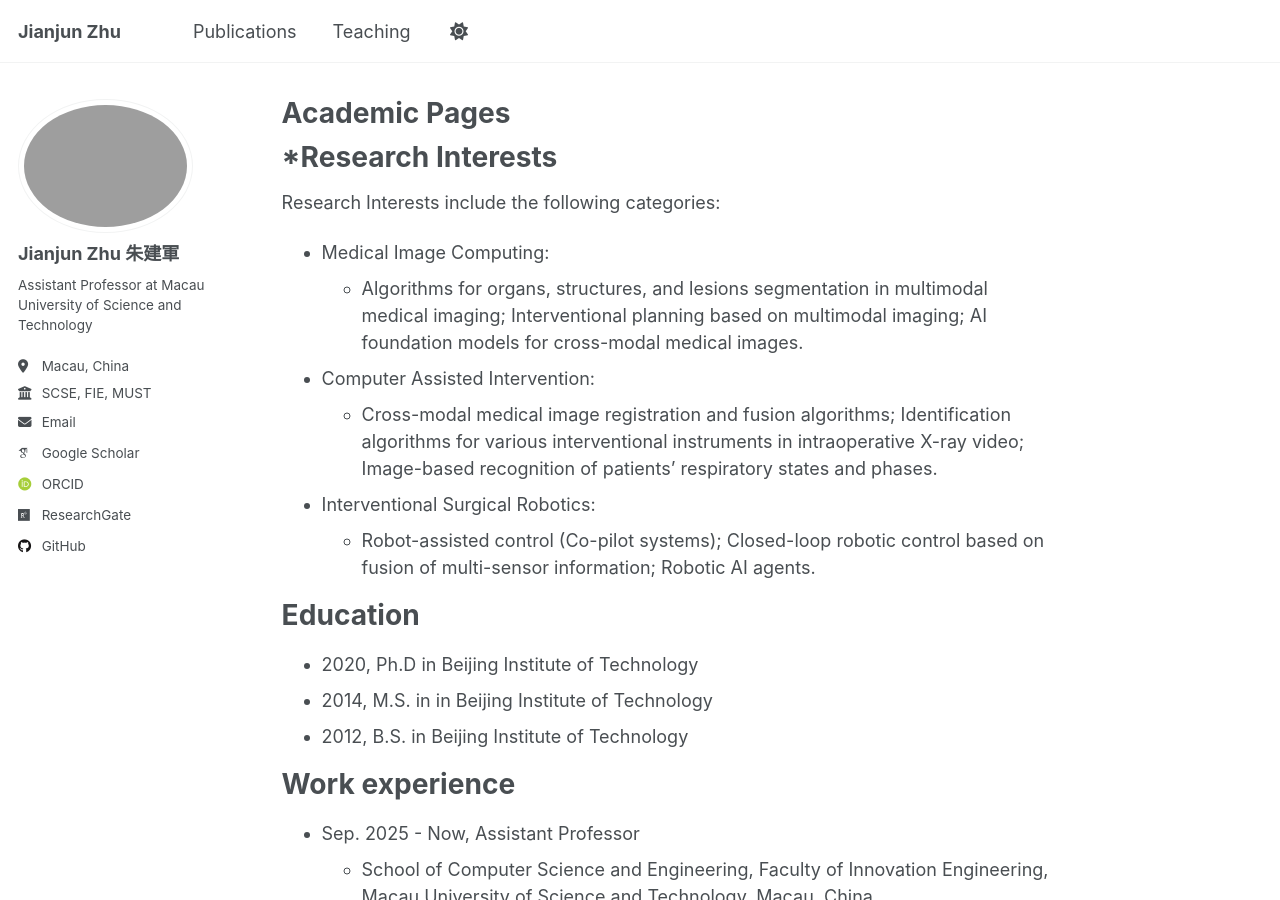
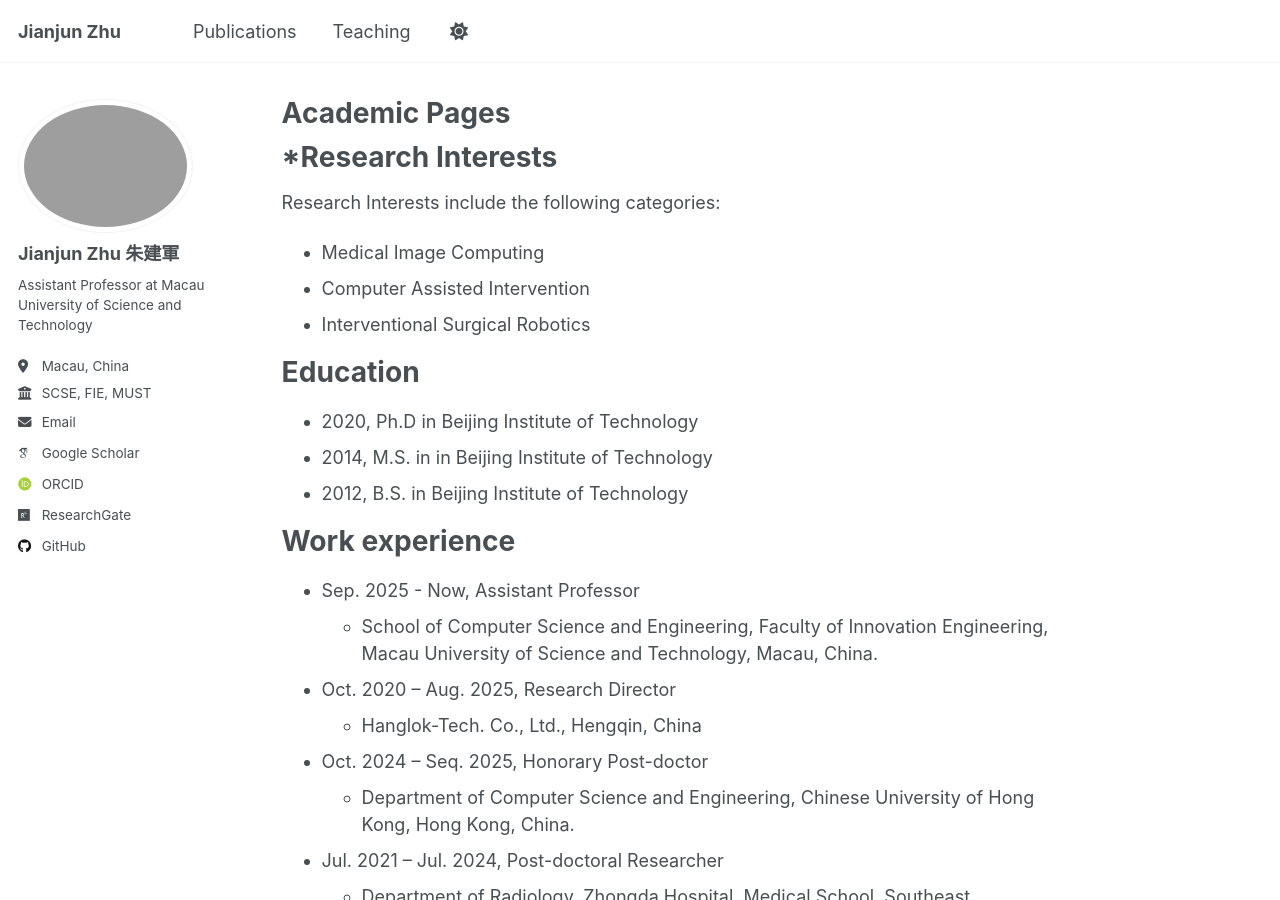
Before and after one commit to JianjunZhu/JianjunZhu.github.io, a Jekyll site: the page built from _pages/about.md, in a window 1280 px wide and 900 px high. Built offline with Jekyll 4.4.1, drawn with Linux system fonts in a browser that asks for light colours; some web fonts are replaced; a script that is not in the unit is left out.

Commit message:
Update about.md

```diff
--- a/_pages/about.md
+++ b/_pages/about.md
@@ -12,12 +12,9 @@ redirect_from:
 *Research Interests
 ======
 Research Interests include the following categories:
-* Medical Image Computing:
-  * Algorithms for organs, structures, and lesions segmentation in multimodal medical imaging; Interventional planning based on multimodal imaging;  AI foundation models for cross-modal medical images.
-* Computer Assisted Intervention:
-  * Cross-modal medical image registration and fusion algorithms; Identification algorithms for various interventional instruments in intraoperative X-ray video; Image-based recognition of patients’ respiratory states and phases.
-* Interventional Surgical Robotics:
-  * Robot-assisted control (Co-pilot systems); Closed-loop robotic control based on fusion of multi-sensor information; Robotic AI agents.
+* Medical Image Computing
+* Computer Assisted Intervention
+* Interventional Surgical Robotics
 
 Education
 ======
```
